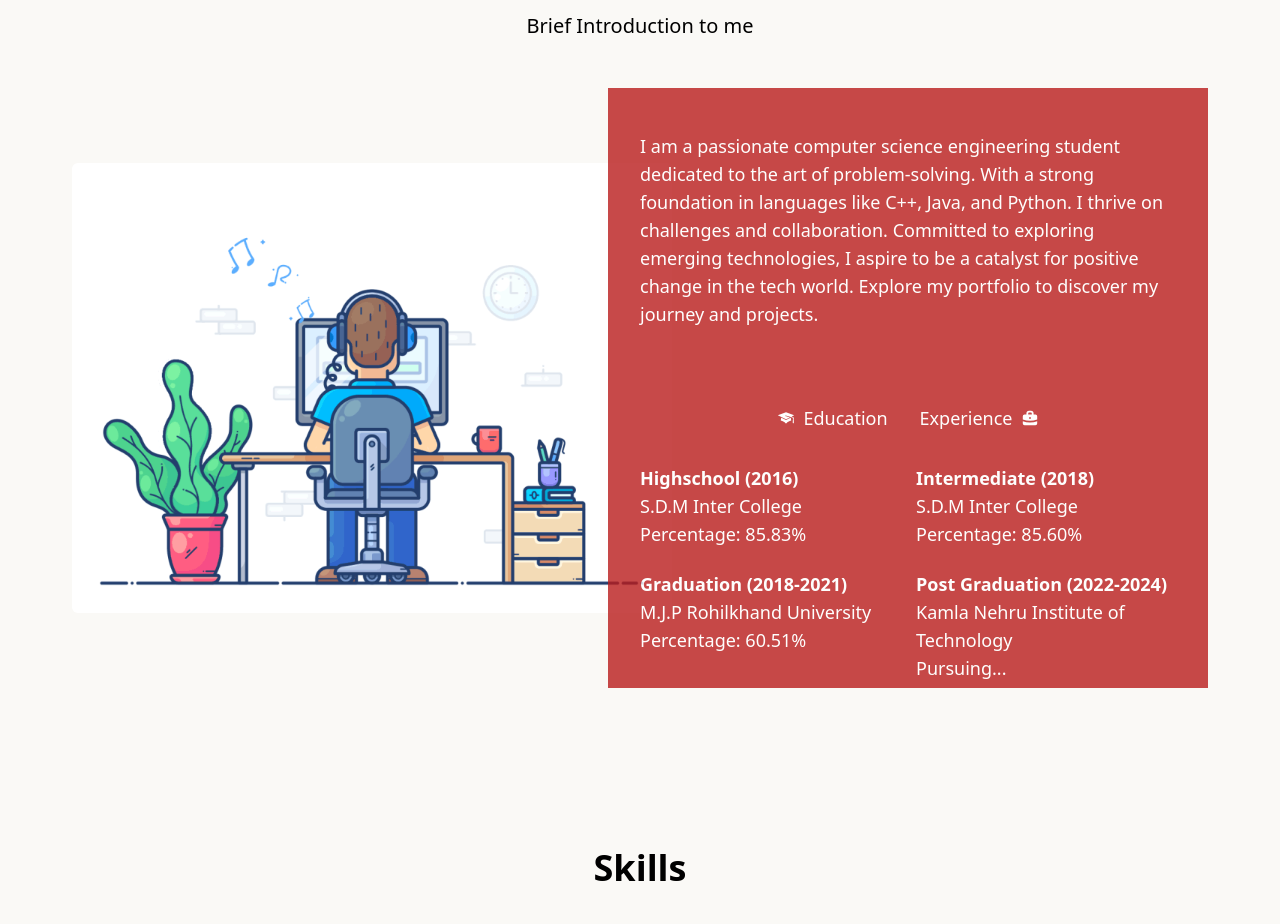
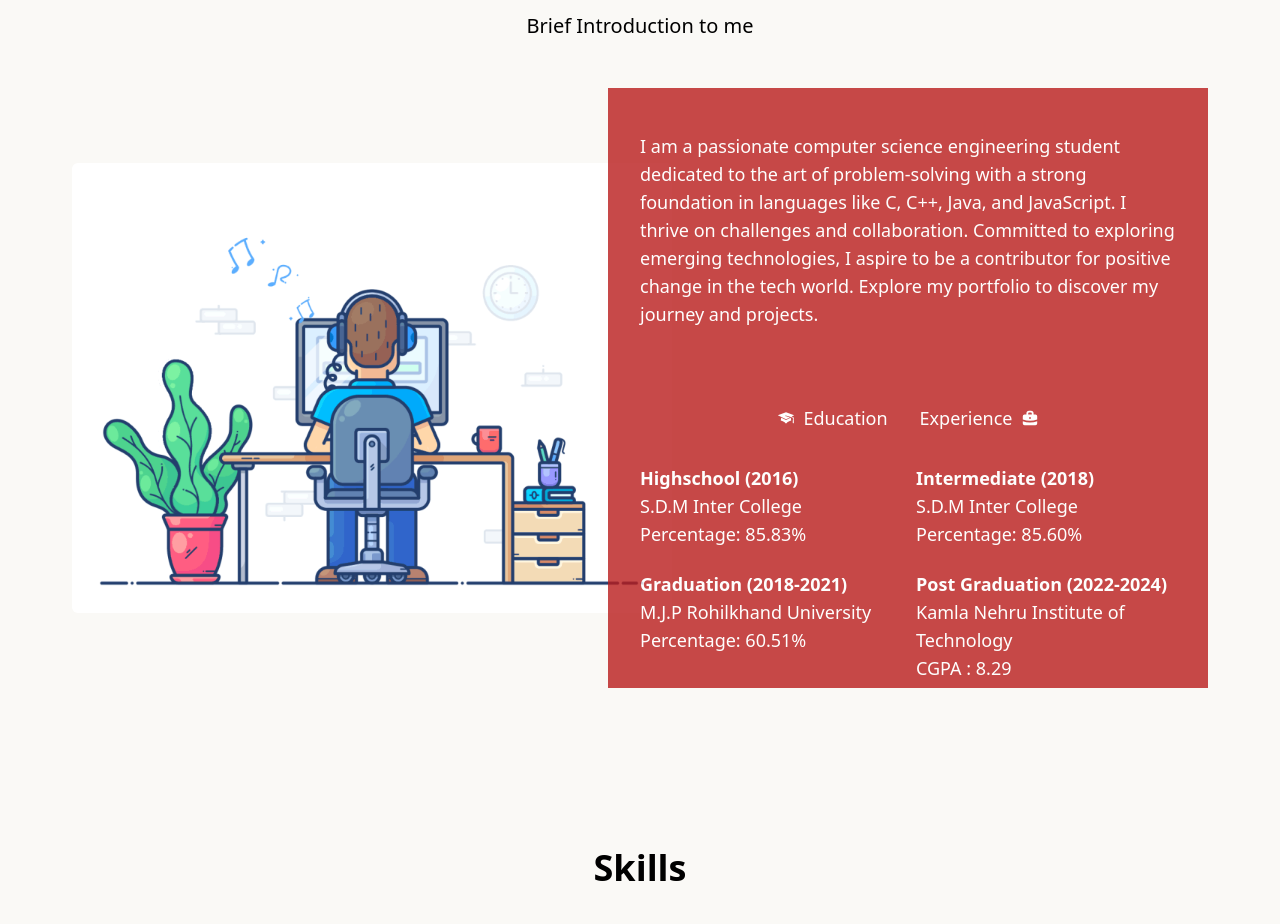
Before and after one commit to Shantanu-Saini/my-website, a React (Create React App) app: page / in a window 1280 px wide. Shown: the part 1020-1944 px from the top of the page. Built offline with nearby package versions, Linux system fonts and the light colour scheme; the HTML template or start-up script is replaced by a standard one.

Commit message:
update about

```diff
--- a/src/Components/About.jsx
+++ b/src/Components/About.jsx
@@ -32,7 +32,7 @@ const About = (props) => {
         <div className='md:w-1/2 flex flex-col items-center justify-around md:px-8 px-4 bg-red-700 text-white md:-ml-16 md:opacity-80 md:text-lg text-base' style={{ height: "600px" }}>
           <div className='h-1/2 flex items-center'>
             <p data-aos='fade-left'>
-              I am a passionate computer science engineering student dedicated to the art of problem-solving. With a strong foundation in languages like C++, Java, and Python. I thrive on challenges and collaboration. Committed to exploring emerging technologies, I aspire to be a catalyst for positive change in the tech world. Explore my portfolio to discover my journey and projects.
+              I am a passionate computer science engineering student dedicated to the art of problem-solving with a strong foundation in languages like C, C++, Java, and JavaScript. I thrive on challenges and collaboration. Committed to exploring emerging technologies, I aspire to be a contributor for positive change in the tech world. Explore my portfolio to discover my journey and projects.
             </p>
           </div>
           <div className='flex flex-col items-center justify-center mt-8 h-1/2' data-aos='fade-left'>
@@ -71,7 +71,7 @@ const About = (props) => {
               <div>
                 <p><b>Post Graduation (2022-2024)</b></p>
                 <p>Kamla Nehru Institute of Technology</p>
-                <p>Pursuing...</p>
+                <p>CGPA : 8.29</p>
               </div>
             </div>
             <div className={`mt-8 h-full ${activeTab === 'experience' ? 'block' : 'hidden'}`}>
```
